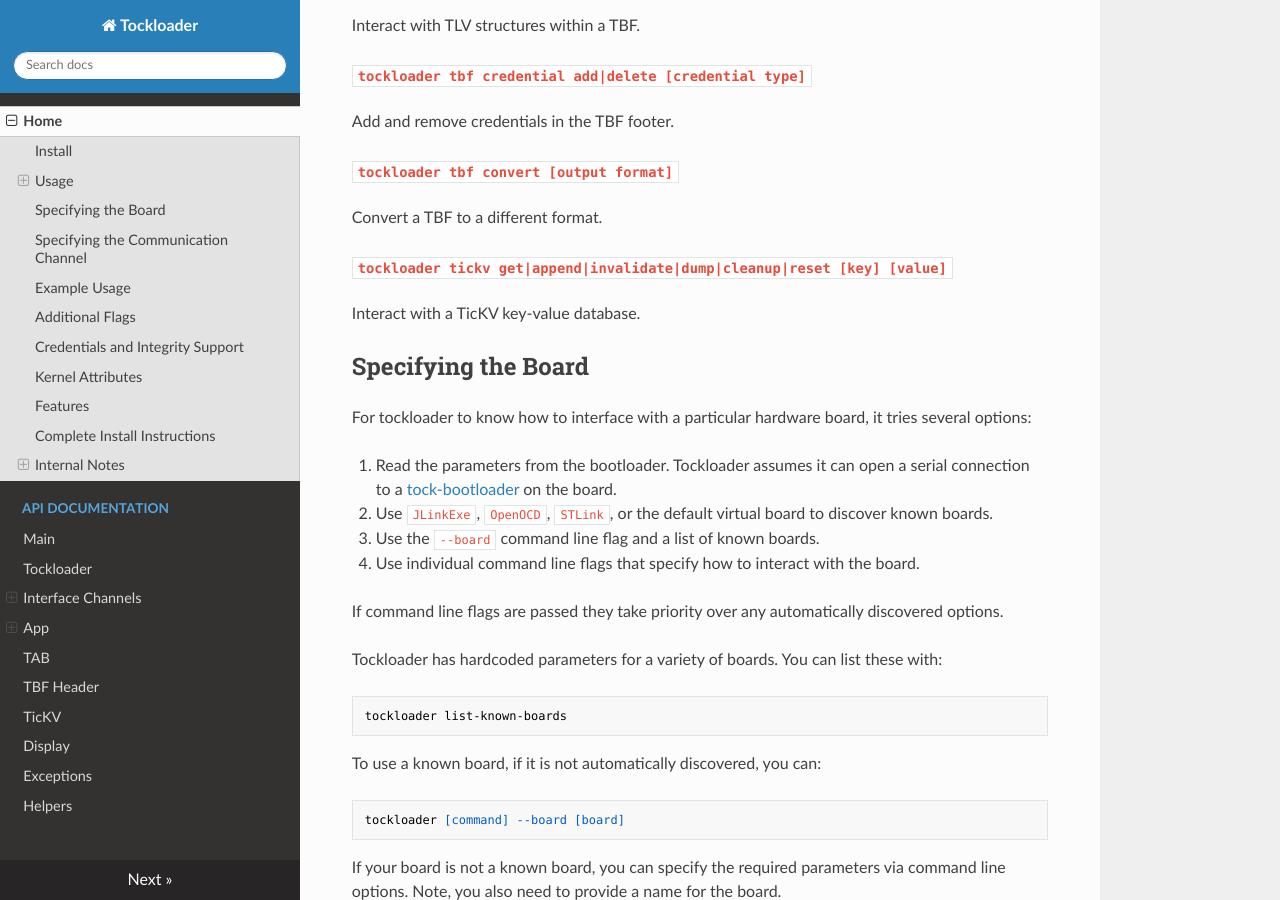
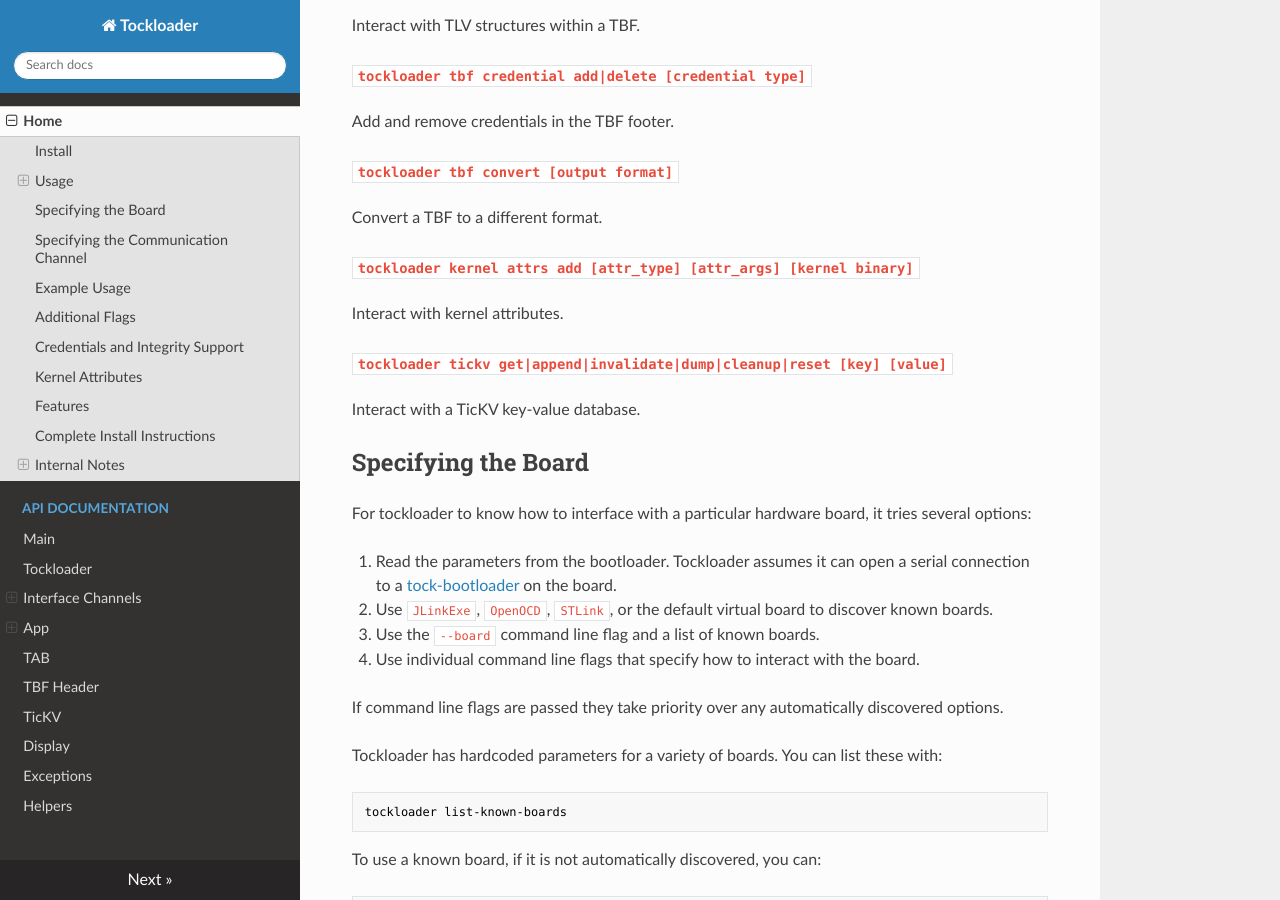
Before and after one commit to tock/tockloader, an MkDocs documentation site: the page built from docs/index.md, in a window 1280 px wide and 900 px high, scrolled down 3540 px. Built offline with MkDocs 1.6.1, drawn with Linux system fonts in a browser that asks for light colours; nearby versions of some CDN libraries; old or Windows-style settings are respelled for this version of MkDocs.

Commit message:
add kernel attrs cmd to readme

```diff
--- a/docs/index.md
+++ b/docs/index.md
@@ -149,6 +149,10 @@
 #### `tockloader tbf convert [output format]`
 
 Convert a TBF to a different format.
+
+#### `tockloader kernel attrs add [attr_type] [attr_args] [kernel binary]`
+
+Interact with kernel attributes.
 
 #### `tockloader tickv get|append|invalidate|dump|cleanup|reset [key] [value]`
 
```
Also changed, not shown: README.md (+4 -0 lines).
